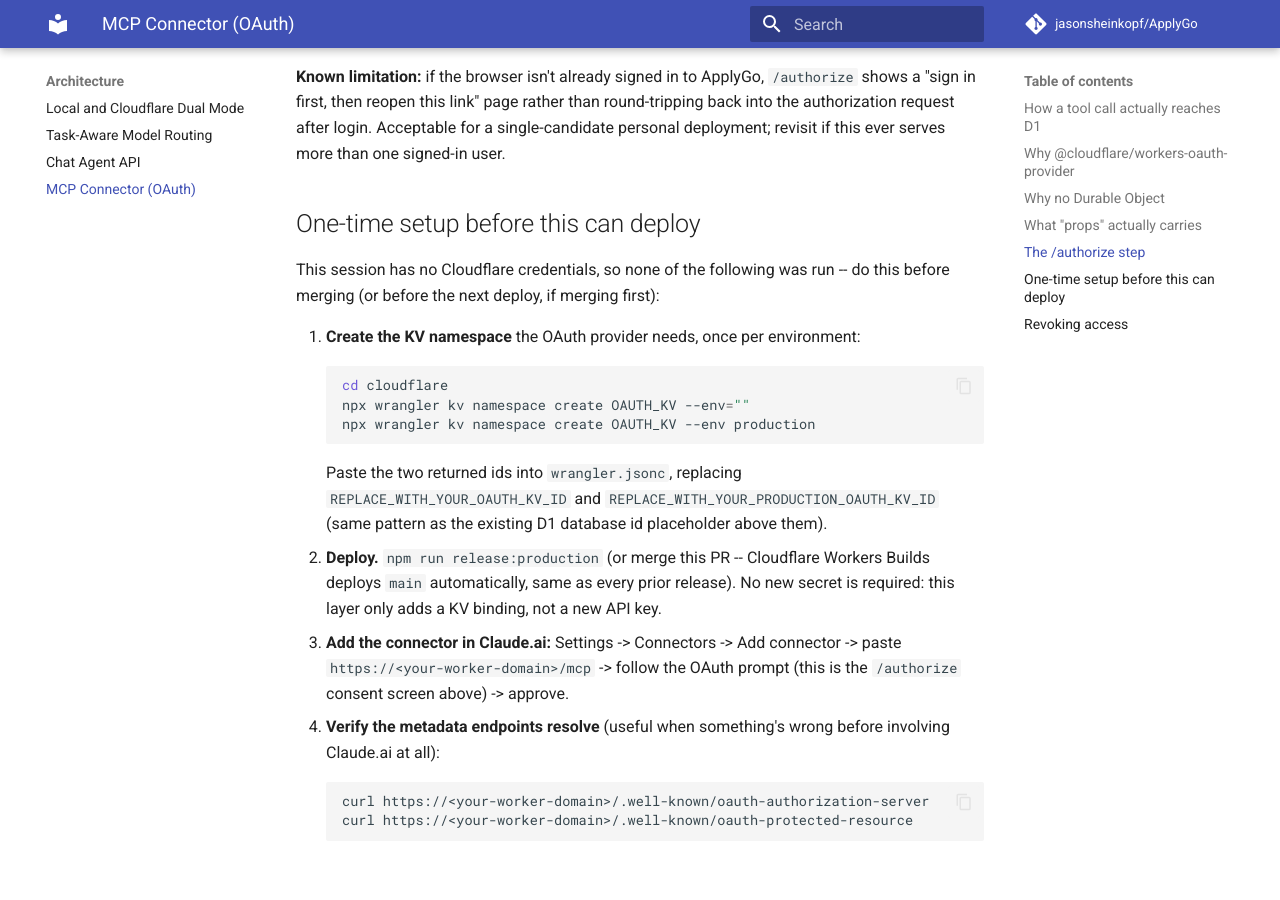
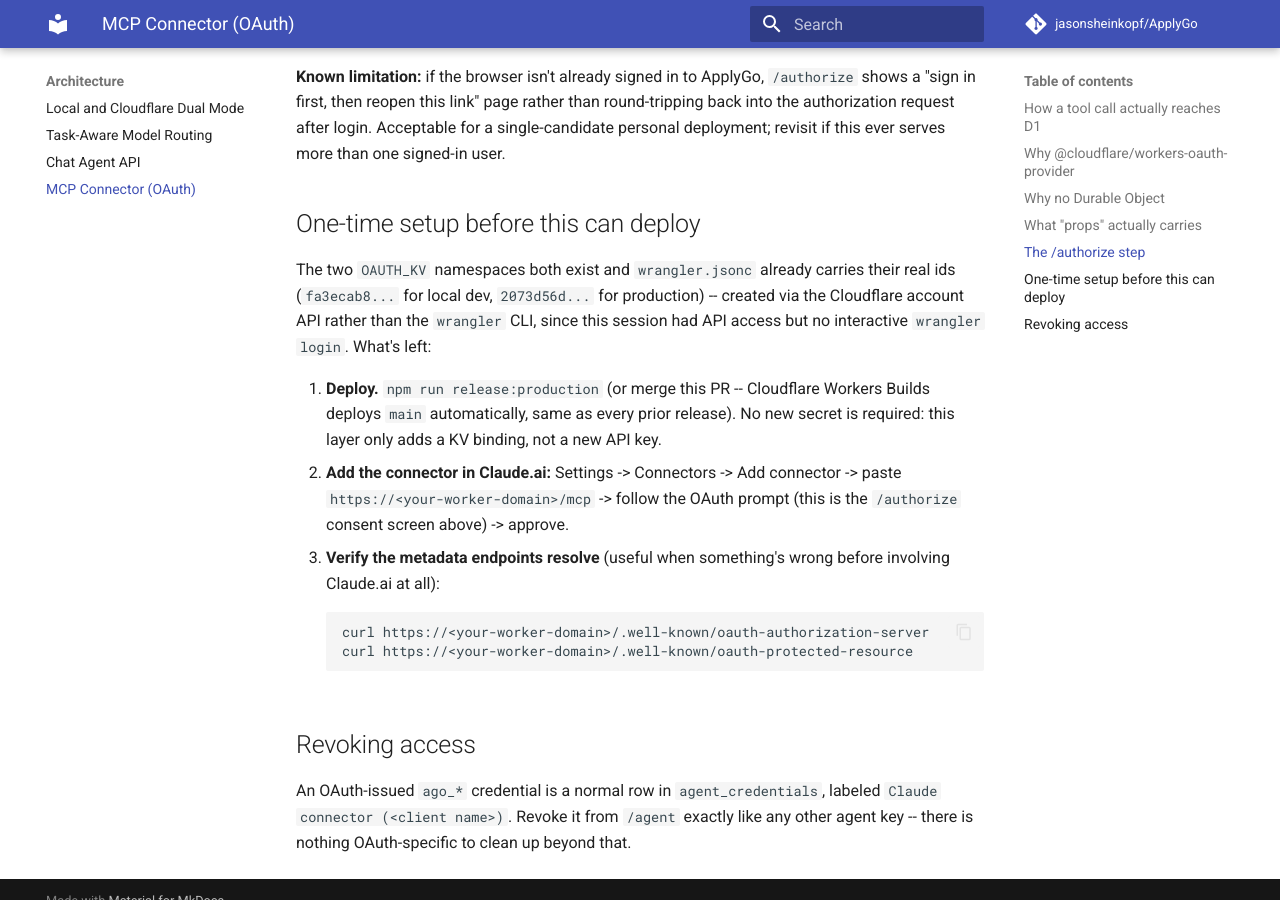
Before and after one commit to jasonsheinkopf/ApplyGo, an MkDocs documentation site: the page built from docs/architecture/mcp-connector.md, in a window 1280 px wide and 900 px high, scrolled down 2237 px. Built offline with MkDocs 1.6.1 and Material for MkDocs 9.7.7, drawn with Linux system fonts in a browser that asks for light colours; comment, search, counter and statistics services are not loaded.

Commit message:
Fix red Cloudflare Workers Builds CI: create the real OAUTH_KV namespaces
The placeholder ids in wrangler.jsonc were a deliberate stand-in noted in
the PR description as manual setup, but Cloudflare's PR-preview build does
a real (non-dry-run) deploy attempt and fails on a KV id that doesn't
exist -- unlike the local `wrangler deploy --dry-run` check, which doesn't
validate that bound resources are real. Turned out this session does have
Cloudflare API access to create them directly, so both namespaces
(applygo-oauth, applygo-prod-oauth) now exist and wrangler.jsonc carries
their real ids instead of placeholders.

Co-Authored-By: Claude Sonnet 5 <noreply@anthropic.com>
Claude-Session: https://claude.ai/code/session_01QtqpruEpPkChjwGPGRQP8L

````diff
--- a/docs/architecture/mcp-connector.md
+++ b/docs/architecture/mcp-connector.md
@@ -92,25 +92,18 @@ serves more than one signed-in user.
 
 ## One-time setup before this can deploy
 
-This session has no Cloudflare credentials, so none of the following was run -- do this before
-merging (or before the next deploy, if merging first):
+The two `OAUTH_KV` namespaces both exist and `wrangler.jsonc` already carries their real ids
+(`fa3ecab8...` for local dev, `2073d56d...` for production) -- created via the Cloudflare account
+API rather than the `wrangler` CLI, since this session had API access but no interactive `wrangler
+login`. What's left:
 
-1. **Create the KV namespace** the OAuth provider needs, once per environment:
-   ```bash
-   cd cloudflare
-   npx wrangler kv namespace create OAUTH_KV --env=""
-   npx wrangler kv namespace create OAUTH_KV --env production
-   ```
-   Paste the two returned ids into `wrangler.jsonc`, replacing `REPLACE_WITH_YOUR_OAUTH_KV_ID` and
-   `REPLACE_WITH_YOUR_PRODUCTION_OAUTH_KV_ID` (same pattern as the existing D1 database id
-   placeholder above them).
-2. **Deploy.** `npm run release:production` (or merge this PR -- Cloudflare Workers Builds deploys
+1. **Deploy.** `npm run release:production` (or merge this PR -- Cloudflare Workers Builds deploys
    `main` automatically, same as every prior release). No new secret is required: this layer only
    adds a KV binding, not a new API key.
-3. **Add the connector in Claude.ai:** Settings -> Connectors -> Add connector -> paste
+2. **Add the connector in Claude.ai:** Settings -> Connectors -> Add connector -> paste
    `https://<your-worker-domain>/mcp` -> follow the OAuth prompt (this is the `/authorize` consent
    screen above) -> approve.
-4. **Verify the metadata endpoints resolve** (useful when something's wrong before involving
+3. **Verify the metadata endpoints resolve** (useful when something's wrong before involving
    Claude.ai at all):
    ```bash
    curl https://<your-worker-domain>/.well-known/oauth-authorization-server
````
Also changed, not shown: 1 other file.
